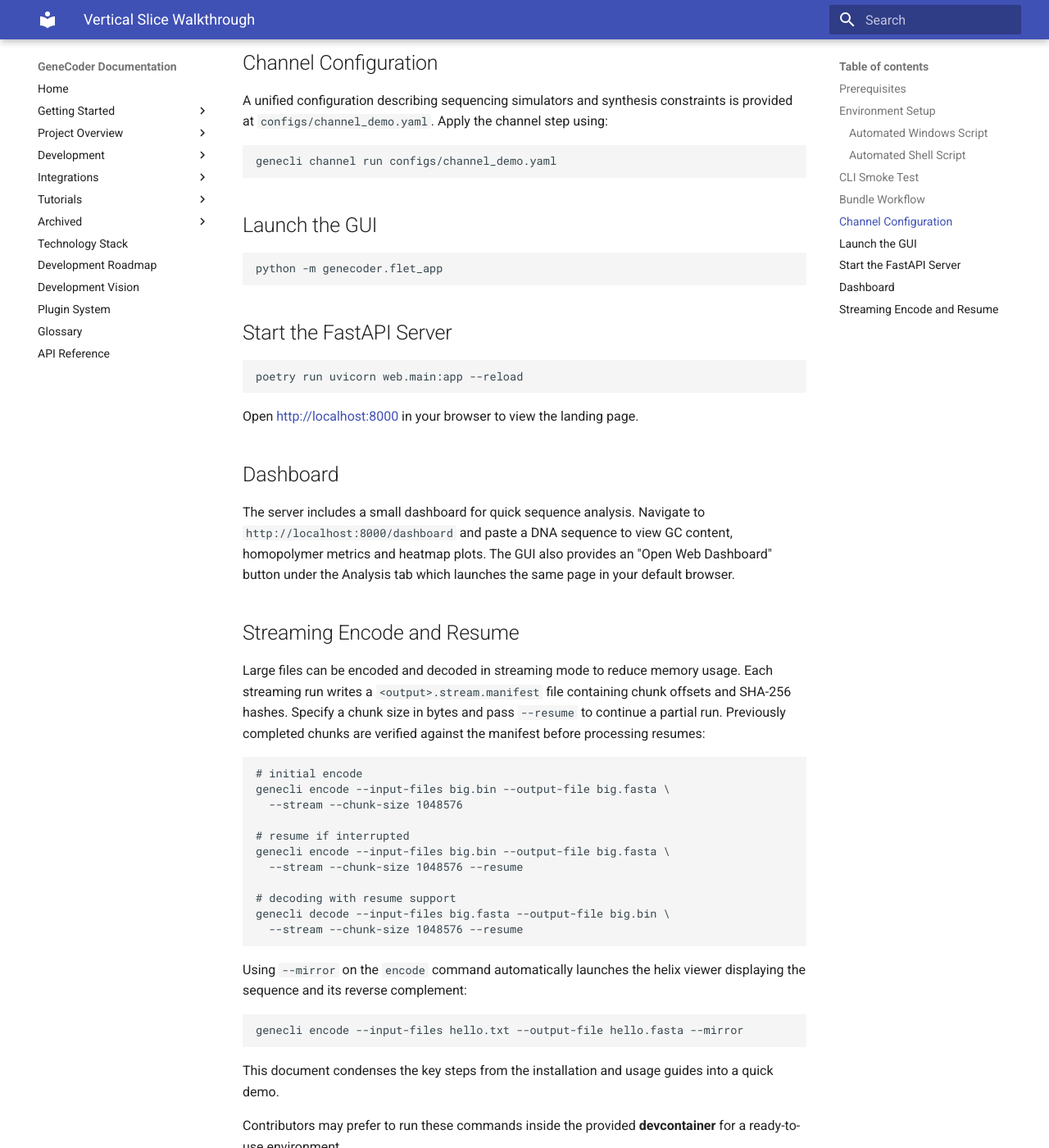
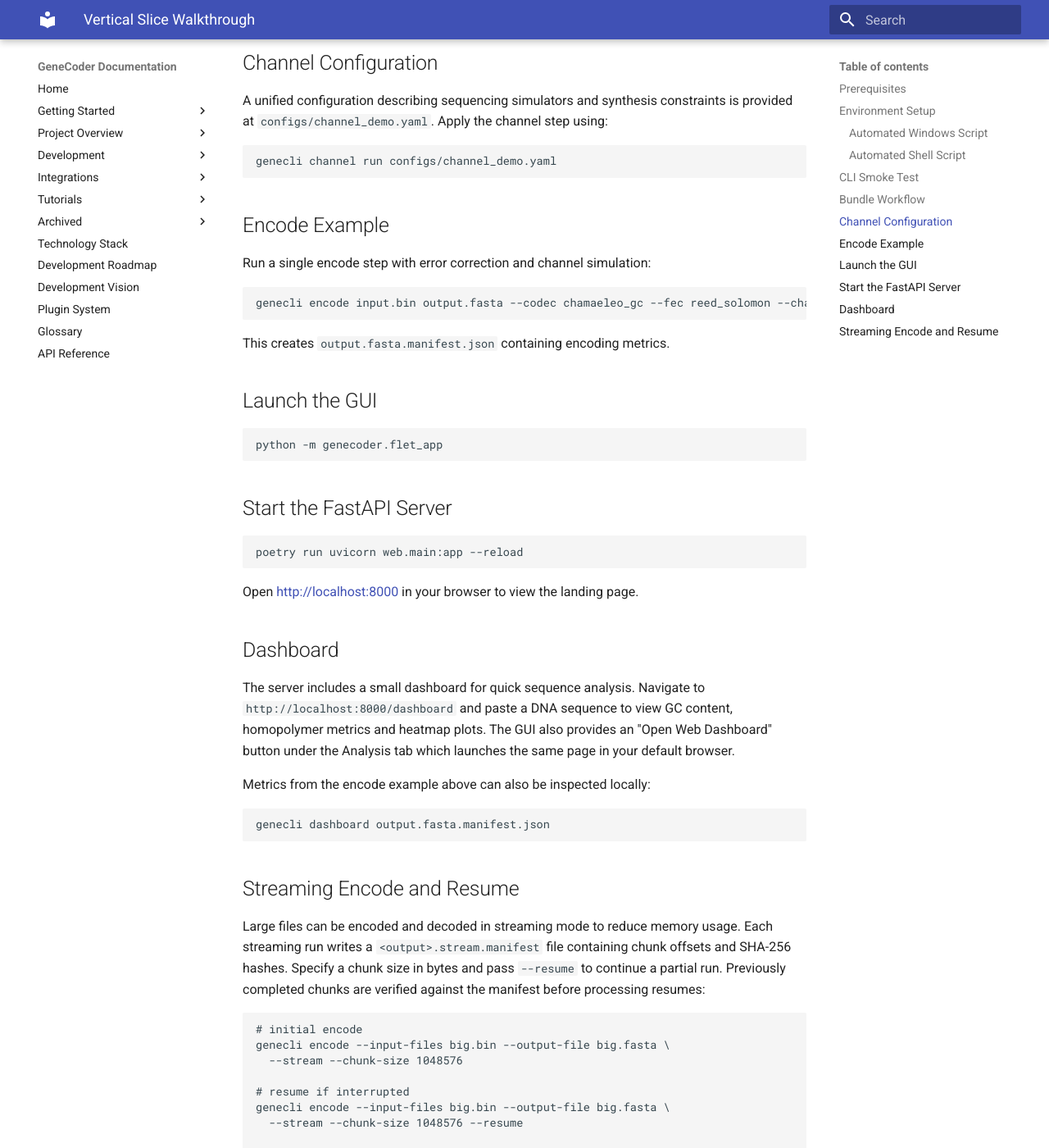
Before and after one commit to d0tTino/GeneCoder, an MkDocs documentation site: the page built from docs/vertical_slice.md, in a window 1280 px wide and 1400 px high, scrolled down 1866 px. Shown: the whole window at 82% size. Built offline with MkDocs 1.6.1 and Material for MkDocs 9.7.7, drawn with Linux system fonts in a browser that asks for light colours.

Commit message:
Add encode and dashboard steps to vertical slice guide

````diff
--- a/docs/vertical_slice.md
+++ b/docs/vertical_slice.md
@@ -93,6 +93,16 @@
 genecli channel run configs/channel_demo.yaml
 ```
 
+## Encode Example
+
+Run a single encode step with error correction and channel simulation:
+
+```bash
+genecli encode input.bin output.fasta --codec chamaeleo_gc --fec reed_solomon --channel illumina
+```
+
+This creates `output.fasta.manifest.json` containing encoding metrics.
+
 ## Launch the GUI
 
 ```bash
@@ -114,6 +124,12 @@
 homopolymer metrics and heatmap plots. The GUI also provides an "Open Web
 Dashboard" button under the Analysis tab which launches the same page in your
 default browser.
+
+Metrics from the encode example above can also be inspected locally:
+
+```bash
+genecli dashboard output.fasta.manifest.json
+```
 
 ## Streaming Encode and Resume
 
````
